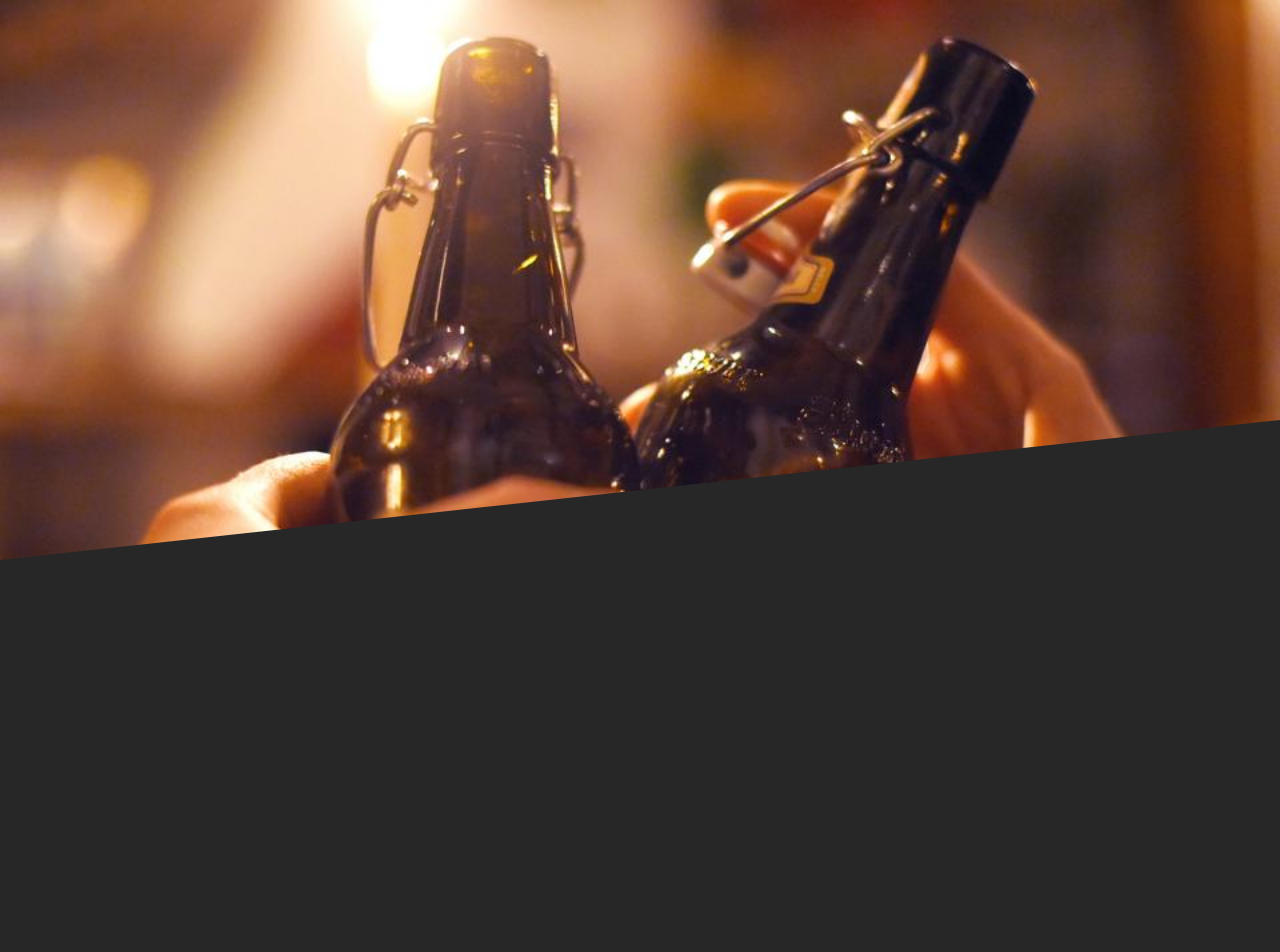
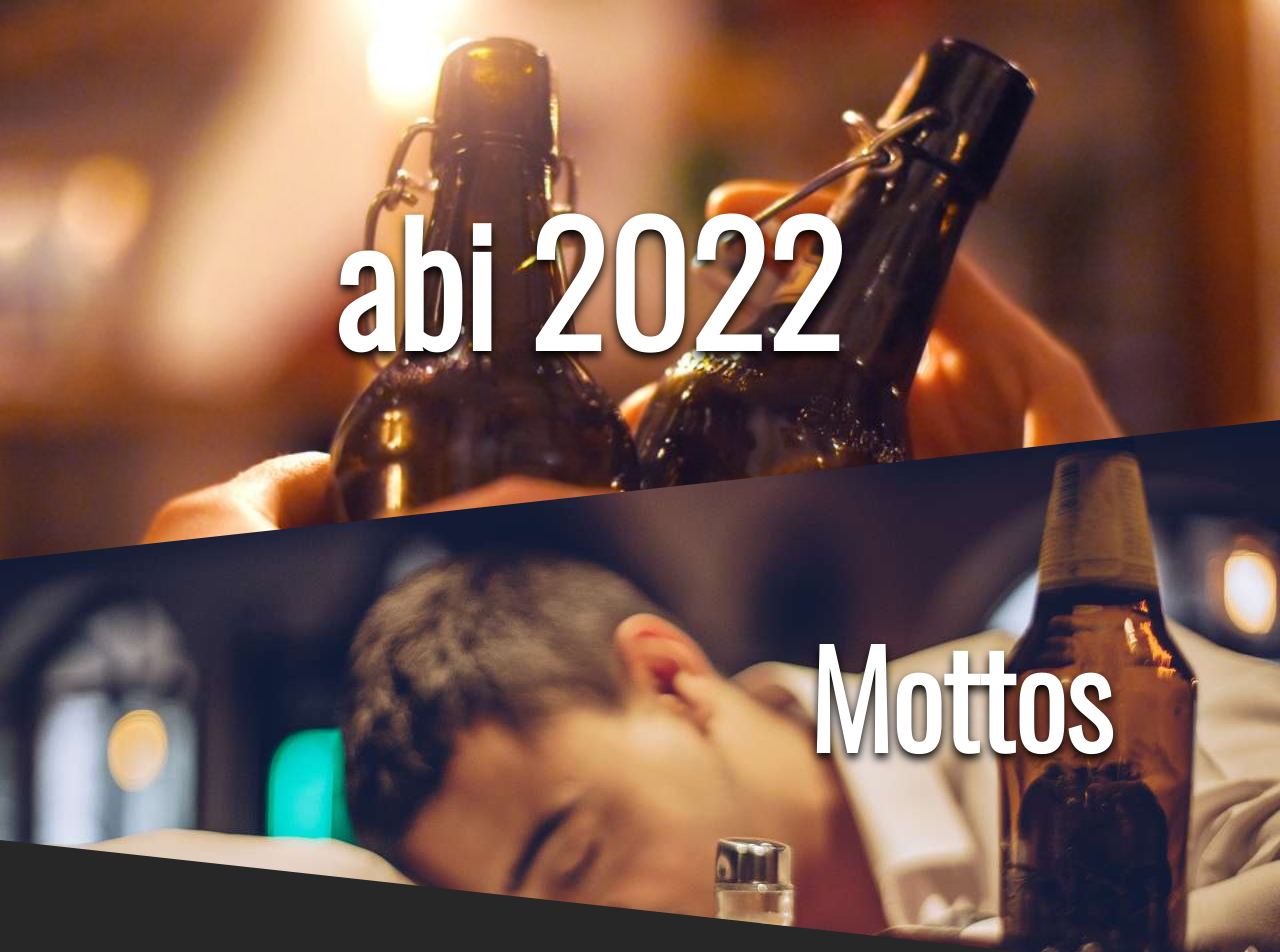
Before and after one commit to aarondiel/abi-website, a Vue app: page / in a window 1280 px wide. Shown: the top 952 px of the page. Built offline with nearby package versions, Linux system fonts and the light colour scheme.

Commit message:
implementation of new parralax component

```diff
--- a/src/App.vue
+++ b/src/App.vue
@@ -2,6 +2,11 @@
 	<Parallax class='banner'>
 		<img src='./assets/banner.jpg'>
 	</Parallax>
+	<h1>abi 2022</h1>
+	<Parallax class='banner'>
+		<img src='./assets/vote-banner.jpg'>
+	</Parallax>
+	<h1>Mottos</h1>
 </template>
 
 <script>
@@ -68,12 +73,34 @@ h1, h2, h3, h4, h5, h6 {
 	font-family: Avenir, Helvetica, Arial, sans-serif;
 	-webkit-font-smoothing: antialiased;
 	-moz-osx-font-smoothing: grayscale;
-	color: #2c3e50;
+	color: #ffffff;
 }
 
 .banner {
-	clip-path: polygon(0 0, 100% 0, 100% 75%, 0 100%);
+	clip-path: polygon(0 0, 100% 0%, 100% 75%, 0 100%);
 	filter: drop-shadow(0 2.5px 10px $shadow);
 	height: 70vh;
+
+	&:not(:first-of-type) {
+		z-index: -5;
+		transform: translateY(-25%);
+		clip-path: polygon(0 0, 100% 0%, 100% 100%, 0 75%);
+	}
+
+	+ h1 {
+		position: absolute;
+
+		&:first-of-type {
+			font-size: 10rem;
+			left: 50%;
+			transform: translate(-60%, -50vh);
+		}
+
+		&:not(:first-of-type) {
+			font-size: 8rem;
+			right: 25%;
+			transform: translate(50%, -65vh);
+		}
+	}
 }
 </style>
```
Also changed, not shown: 1 other file (tests, documents, lock files or other folders).
